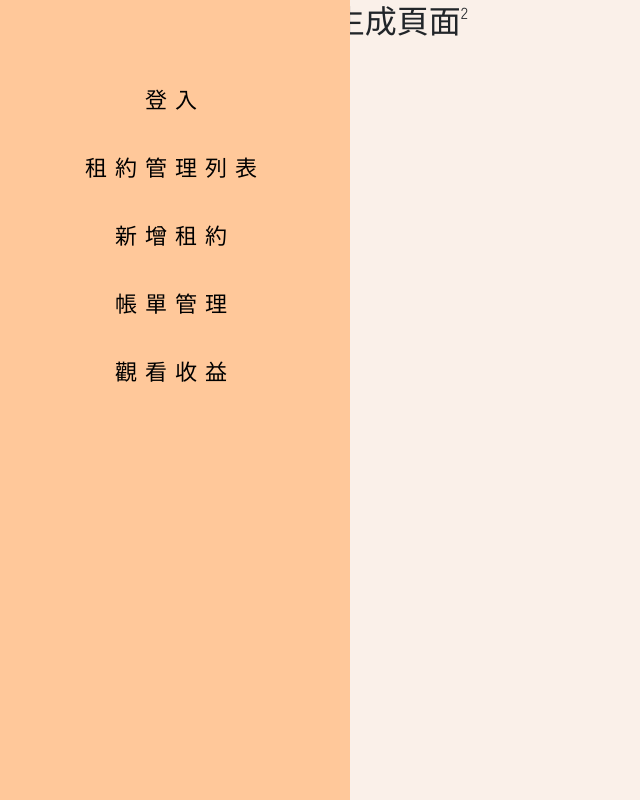
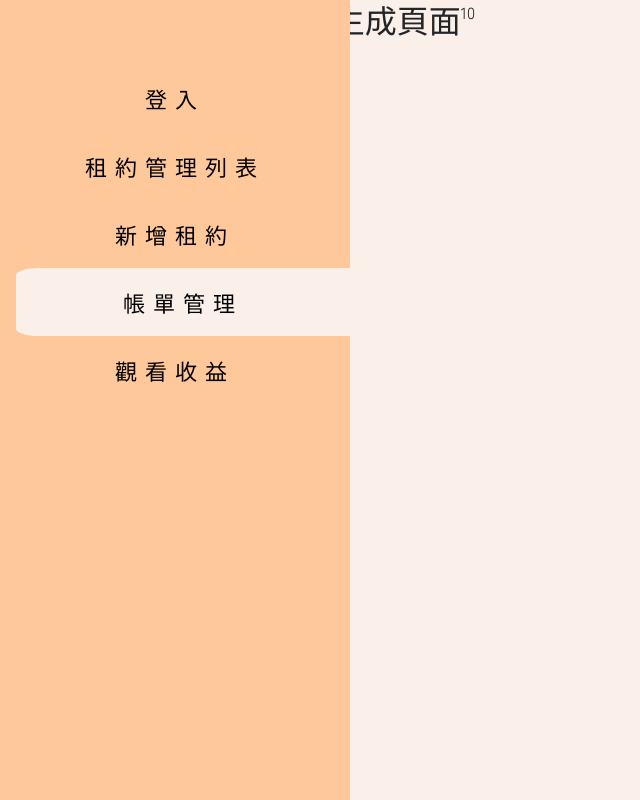
Before and after one commit to Jiuan1231456/F_rent, a Vue app: page /bill in a window 1280 px wide. Shown: the whole page, without its empty margins (0-640 px from the left). Built offline with nearby package versions, Linux system fonts and the light colour scheme.

Commit message:
修改蓁和鵑合併問題

```diff
--- a/src/views/Benefit.vue
+++ b/src/views/Benefit.vue
@@ -14,7 +14,7 @@ export default {
         ...mapActions(dataStore ,['setPage'])
     },
     mounted(){
-        this.setPage(3)
+        this.setPage(11)
     }
 }
 </script>
--- a/src/views/Bill.vue
+++ b/src/views/Bill.vue
@@ -14,7 +14,7 @@ export default {
         ...mapActions(dataStore,['setPage'])
     },
     mounted(){
-        this.setPage(2)
+        this.setPage(10)
     }
 }
 </script>
--- a/src/views/ContractAdd.vue
+++ b/src/views/ContractAdd.vue
@@ -5,7 +5,7 @@ import { mapState, mapActions } from "pinia";
 //import print from 'print-js';
 
 import contractInput from '../components/contractInput.vue';
-import dateInput from '../components/dateInput.vue';
+// import dateInput from '../components/dateInput.vue';
 import preview_btn from '../components/preview_btn.vue';
 import send_btn from '../components/send_btn.vue';
 
@@ -23,12 +23,12 @@ export default {
     },
     components:{
         contractInput,
-        dateInput,
+        // dateInput,
         preview_btn,
         send_btn,
     },
     mounted(){
-        this.setPage(4)
+        this.setPage(7)
     }
 }
 </script >
--- a/src/views/ContractList.vue
+++ b/src/views/ContractList.vue
@@ -18,7 +18,7 @@ export default {
         },
     },
     mounted(){
-        this.setPage(3)
+        this.setPage(6)
     }
 }
 </script>
```
